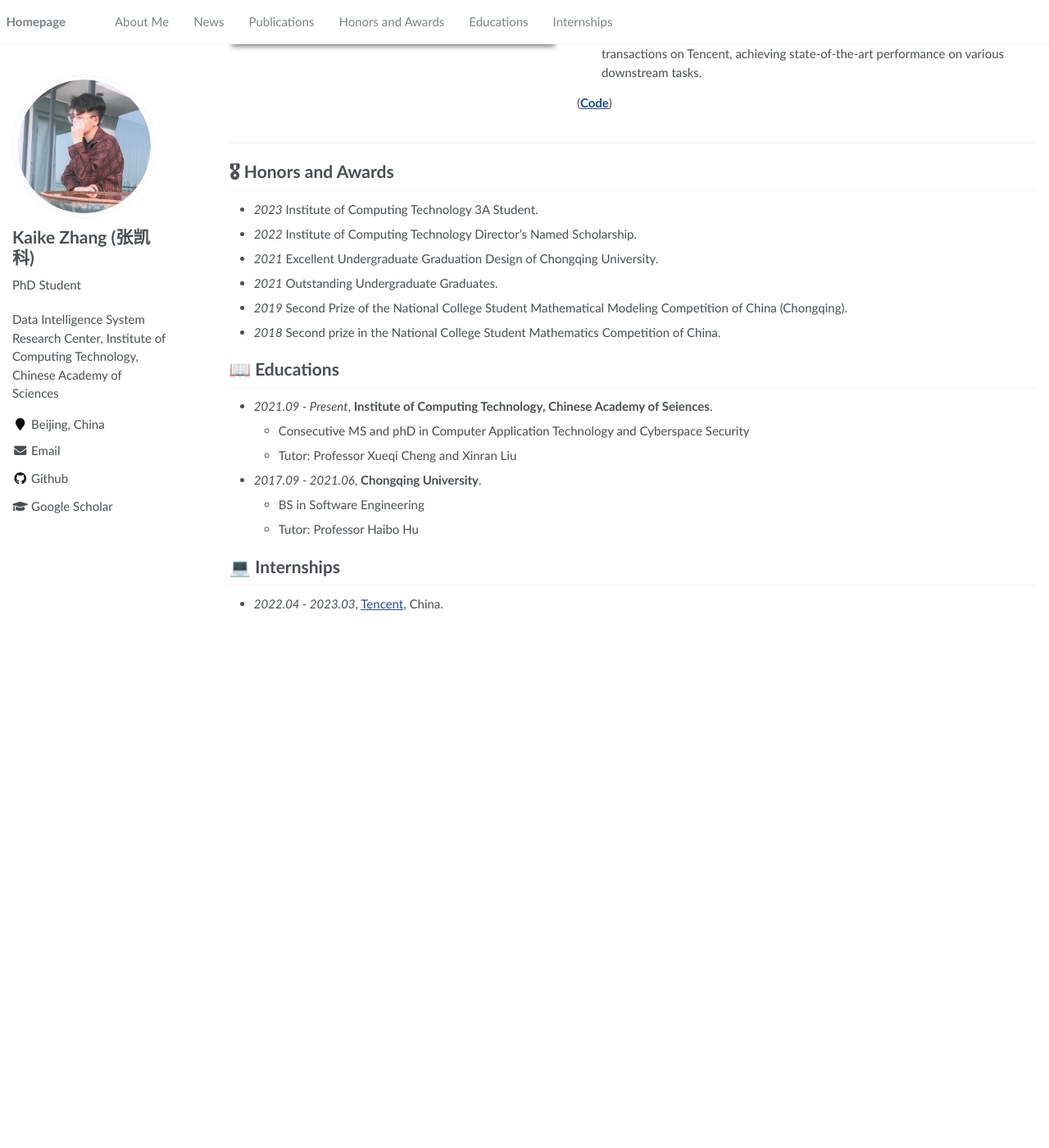
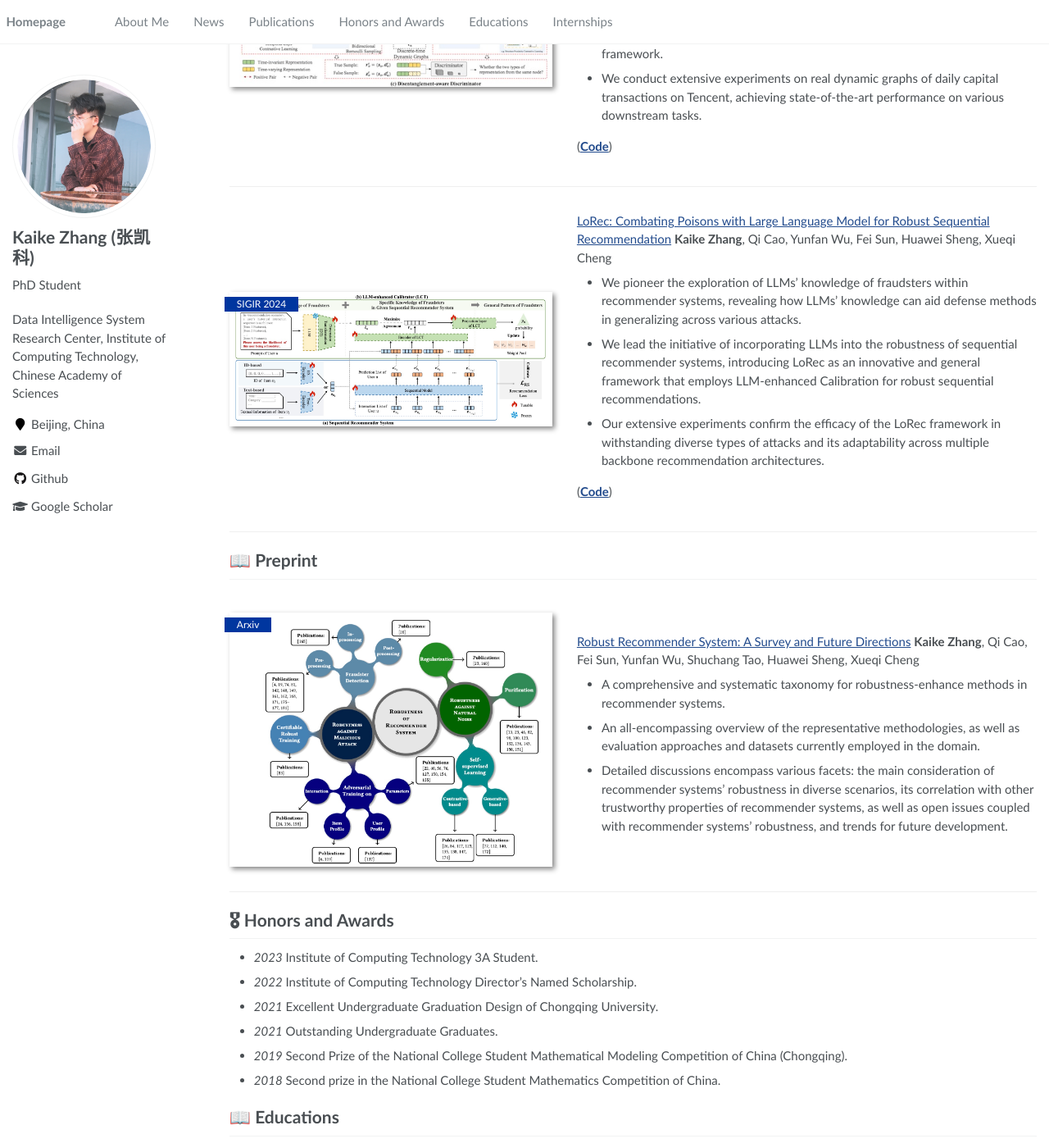
Before and after one commit to Kaike-Zhang/Kaike-Zhang.github.io, a Jekyll site: the page built from _pages/about.md, in a window 1280 px wide and 1400 px high, scrolled down 503 px. Shown: the whole window at 82% size. Built offline with Jekyll 4.4.1, drawn with Linux system fonts in a browser that asks for light colours; before the commit the page ends 1265 px from its top, so only the background shows below that; some of the changed text lies outside the part shown.

Commit message:
new publications and preprint

```diff
--- a/_pages/about.md
+++ b/_pages/about.md
@@ -16,6 +16,8 @@ My research interest includes trustworthy graph data mining and robustness for r
 
 # 🔥 News
 
+- _2024.04_: &nbsp;🎉🎉 Our paper <a herf='https://arxiv.org/pdf/2401.17723.pdf'>LoRec: Combating Poisons with Large Language Model for Robust Sequential Recommendation</a> is accepted in SIGIR 2024.
+
 - _2023.05_: &nbsp;🎉🎉 Our paper <a herf='https://arxiv.org/pdf/2210.10592.pdf'>DyTed: Disentangled Representation Learning for Discrete-time Dynamic Graph</a> is accepted in SIGKDD 2023.
 
 # 📝 Publications
@@ -30,6 +32,34 @@ My research interest includes trustworthy graph data mining and robustness for r
 - We conduct extensive experiments on real dynamic graphs of daily capital transactions on Tencent, achieving state-of-the-art performance on various downstream tasks.
 
 ([**Code**](https://github.com/Kaike-Zhang/DyTed))
+</div>
+</div>
+
+<div class='paper-box'><div class='paper-box-image'><div><div class="badge">SIGIR 2024</div><img src='images/LoRec2024.jpg' alt="sym" width="100%"></div></div>
+<div class='paper-box-text' markdown="1">
+
+[LoRec: Combating Poisons with Large Language Model for Robust Sequential Recommendation](https://arxiv.org/pdf/2401.17723.pdf)
+**Kaike Zhang**, Qi Cao, Yunfan Wu, Fei Sun, Huawei Sheng, Xueqi Cheng
+- We pioneer the exploration of LLMs' knowledge of fraudsters within recommender systems, revealing how LLMs' knowledge can aid defense methods in generalizing across various attacks.
+- We lead the initiative of incorporating LLMs into the robustness of sequential recommender systems, introducing LoRec as an innovative and general framework that employs LLM-enhanced Calibration for robust sequential recommendations.
+- Our extensive experiments confirm the efficacy of the LoRec framework in withstanding diverse types of attacks and its adaptability across multiple backbone recommendation architectures.
+
+([**Code**](https://github.com/Kaike-Zhang/LoRec))
+</div>
+</div>
+
+
+# 📖 Preprint
+
+<div class='paper-box'><div class='paper-box-image'><div><div class="badge">Arxiv</div><img src='images/RobustRS.jpg' alt="sym" width="100%"></div></div>
+<div class='paper-box-text' markdown="1">
+
+[Robust Recommender System: A Survey and Future Directions](https://arxiv.org/pdf/2309.02057.pdf)
+**Kaike Zhang**, Qi Cao, Fei Sun, Yunfan Wu, Shuchang Tao, Huawei Sheng, Xueqi Cheng
+- A comprehensive and systematic taxonomy for robustness-enhance methods in recommender systems.
+- An all-encompassing overview of the representative methodologies, as well as evaluation approaches and datasets currently employed in the domain.
+- Detailed discussions encompass various facets: the main consideration of recommender systems' robustness in diverse scenarios, its correlation with other trustworthy properties of recommender systems, as well as open issues coupled with recommender systems' robustness, and trends for future development.
+
 </div>
 </div>
 
```
Also changed, not shown: images/LoRec2024.jpg (added), images/RobustRS.jpg (added), images/kkz.png (added).
